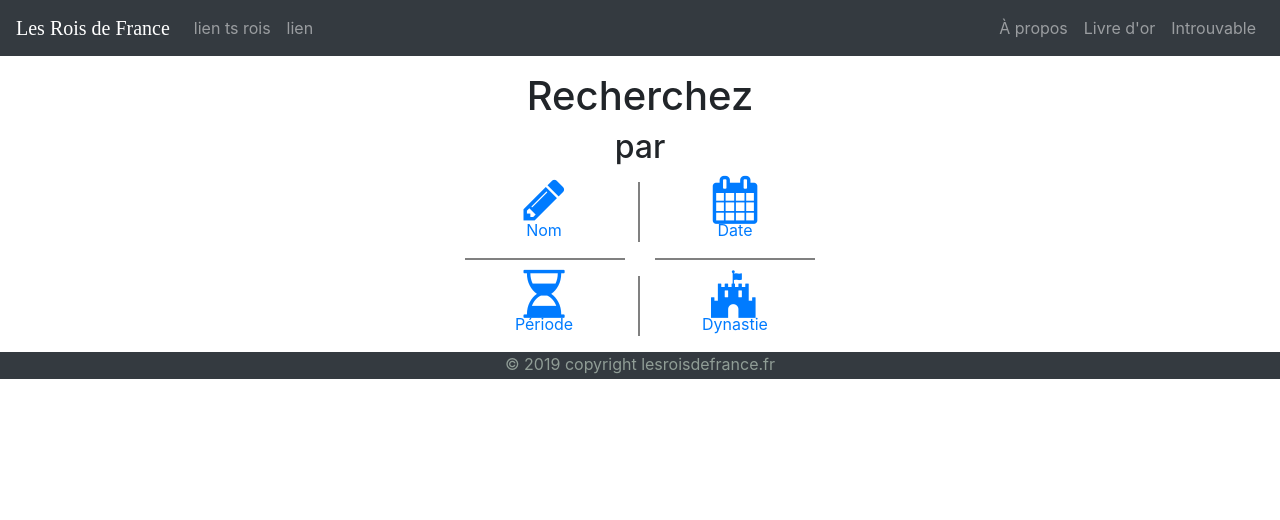
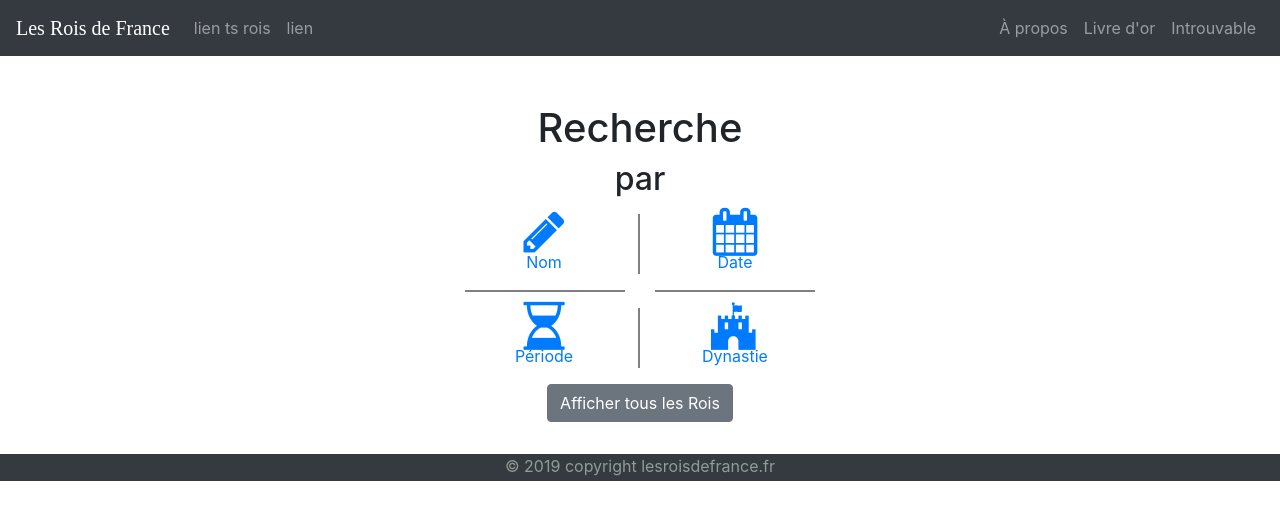
Before and after one commit to lucsimoni/lesroisdefrance, an Angular app: page / in a window 1280 px wide. Shown: the top 520 px of the page. Built offline with nearby package versions, Linux system fonts and the light colour scheme; a web font is replaced by a local one; what angular-font-awesome would draw is missing.

Commit message:
MAJ template home

```diff
--- a/src/app/home/home.component.html
+++ b/src/app/home/home.component.html
@@ -1,5 +1,5 @@
 <div class="home-main-container pt-3 text-center">
-  <h1>Recherchez</h1>
+  <h1>Recherche</h1>
   <h2>par</h2>
   <div class="container">
     <div class="row justify-content-md-center">
@@ -43,4 +43,5 @@
         </div>
     </div>
   </div>
+  <button type="button" class="btn btn-secondary">Afficher tous les Rois</button>
 </div>
--- a/src/app/home/home.component.scss
+++ b/src/app/home/home.component.scss
@@ -1,4 +1,5 @@
 .home-main-container {
+    margin: 2rem 0;
     .row {
         margin-bottom: 1rem;
         margin-top: 1rem;
```
